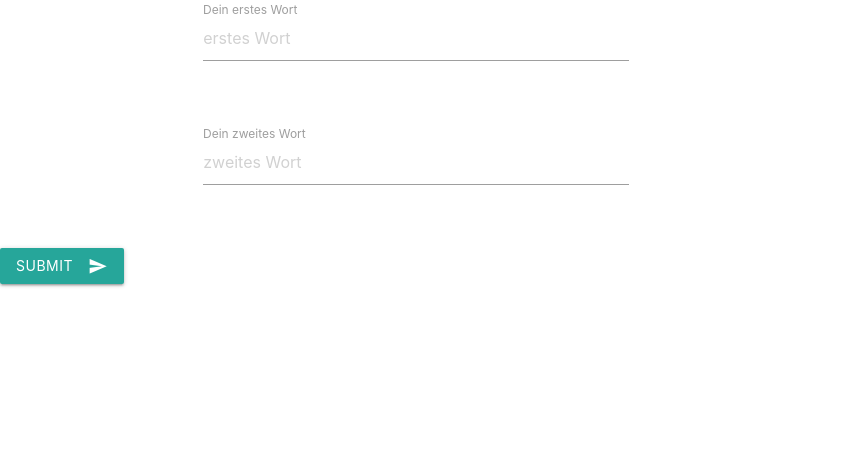
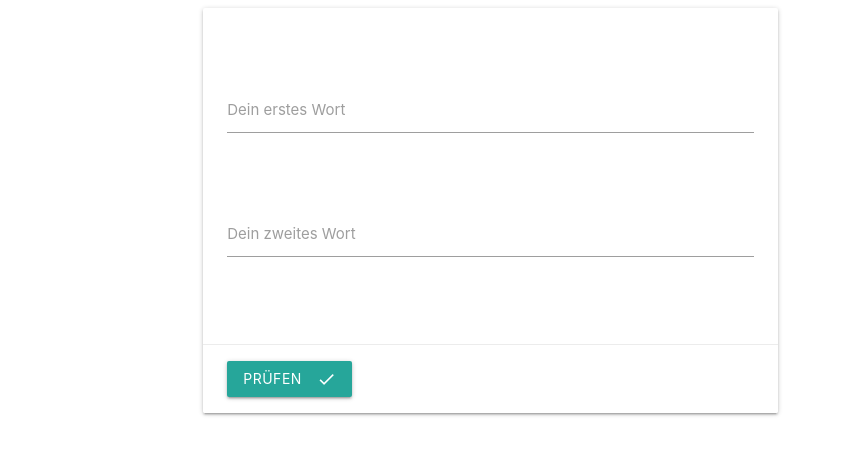
Before and after one commit to sefoo38/Anagramm, a plain HTML site: page index.html in a window 1280 px wide. Shown: the whole page, without its empty margins (0-843 px from the left). Drawn offline with nearby package versions, Linux system fonts and the light colour scheme.

Commit message:
Add card and input fields

```diff
--- a/index.html
+++ b/index.html
@@ -5,10 +5,16 @@
     <title>Sefa Anagramm Checker</title>
     <meta http-equiv="Content-Type" content="text/html" charset="utf-8" />
     <meta http-equiv="language" content="DE" />
+
     <!--Import Google Icon Font-->
     <link href="https://fonts.googleapis.com/icon?family=Material+Icons" rel="stylesheet">
+
     <!--Import materialize.css-->
     <link type="text/css" rel="stylesheet" href="css/materialize.min.css" media="screen,projection" />
+    <link type="text/css" rel="stylesheet" href="css/style.css"/>
+
+    <!--jQuery-->
+    <script src="https://ajax.googleapis.com/ajax/libs/jquery/3.6.0/jquery.min.js"></script>
 
     <!--Let browser know website is optimized for mobile-->
     <meta name="viewport" content="width=device-width, initial-scale=1.0" />
@@ -18,12 +24,18 @@
 
     <div class="container">
 
+        <div class="row mainRow">
+            <div class="col s8">
+                <div class="card">
+                    <div class="card-content white-text">
+                        <span class="card-title">Anagramm Checker</span>
+
                         <div class="row">
                             <form class="col s12">
                                 <div class="row">
-                    <div class="input-field col s6">
-                        <input placeholder="erstes Wort" id="first_name" type="text" class="validate">
-                        <label for="first_name">Dein erstes Wort</label>
+                                    <div class="input-field col s12">
+                                        <input id="firstWord" type="text" class="validate">
+                                        <label for="firstWord">Dein erstes Wort</label>
                                     </div>
                                 </div>
                             </form>
@@ -32,19 +44,30 @@
                         <div class="row">
                             <form class="col s12">
                                 <div class="row">
-                    <div class="input-field col s6">
-                        <input placeholder="zweites Wort" id="first_name" type="text" class="validate">
-                        <label for="first_name">Dein zweites Wort</label>
+                                    <div class="input-field col s12">
+                                        <input id="secondWord" type="text" class="validate">
+                                        <label for="secondWord">Dein zweites Wort</label>
                                     </div>
                                 </div>
                             </form>
                         </div>
 
                     </div>
+                    <div class="card-action">
+                        <button class="btn waves-effect waves-light" type="submit" name="action" id="checkAnagramm">
+                            Prüfen
+                            <i class="material-icons right">check</i>
+                        </button>
+                    </div>
+                </div>
+            </div>
+        </div>
 
-    <button class="btn waves-effect waves-light" type="submit" name="action">Submit
-        <i class="material-icons right">send</i>
-    </button>
+
+
+    </div>
+
+
 
 
 
```
Lines whose indentation alone changed are shown as unchanged.
